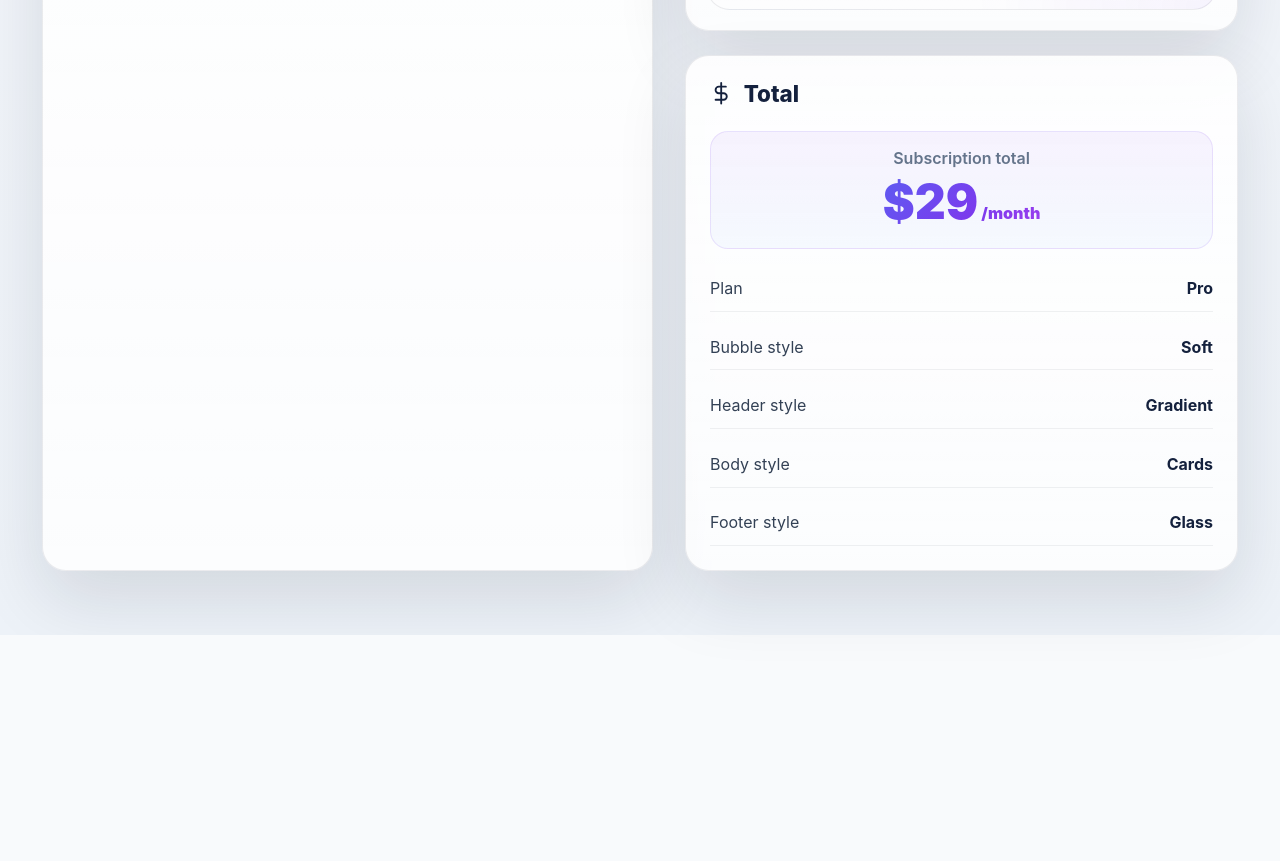
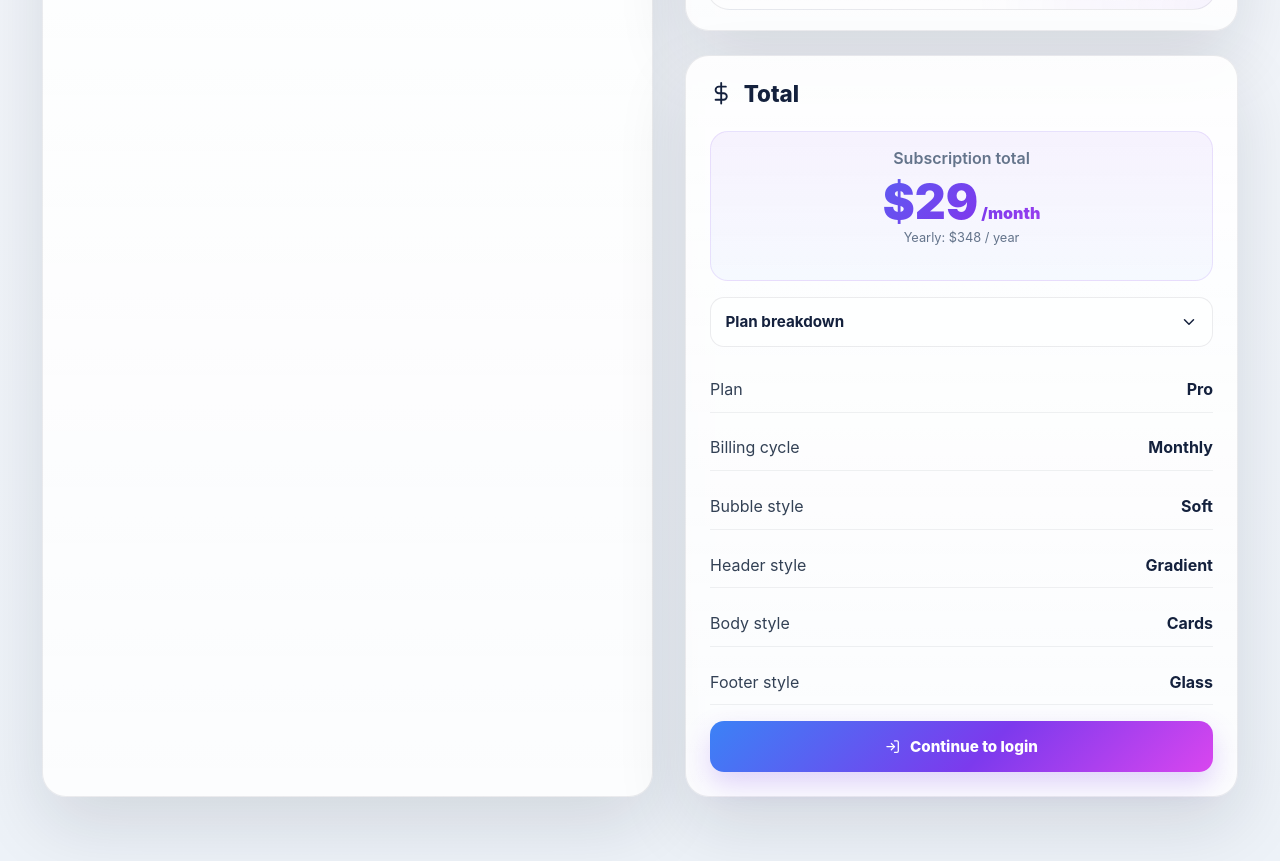
Before and after one commit to WhisperStudio/vintrachat_xoxo, a Next.js app in the folder my-app/: page /landings/guest/chatWidget in a window 1280 px wide. Shown: the part 1100-1961 px from the top of the page. Before the commit the page ends 1735 px from the top, so only its background shows below. Built offline with nearby package versions, Linux system fonts and the light colour scheme.

Commit message:
Fix yearly calculation and use infinity icon for highlighted features

```diff
--- a/my-app/src/app/landings/guest/chatWidget/ChatWidget.css
+++ b/my-app/src/app/landings/guest/chatWidget/ChatWidget.css
@@ -553,6 +553,12 @@ position: relative;
   margin-left: 0.2rem;
 }
 
+.yearly-note {
+  margin-top: 0.25rem;
+  font-size: 0.8rem;
+  color: var(--muted);
+}
+
 .summary-list {
   display: flex;
   flex-direction: column;
@@ -629,6 +635,151 @@ position: relative;
   display: block;
 }
 
+.option-grid-2 {
+  grid-template-columns: repeat(2, 1fr);
+}
+
+.feature-icon {
+  width: 18px;
+  height: 18px;
+  min-width: 18px;
+}
+
+.feature-item .feature-icon {
+  color: inherit;
+}
+
+.feature-item.included .feature-icon {
+  color: #16a34a;
+}
+
+.feature-item.excluded .feature-icon {
+  color: #dc2626;
+}
+
+.feature-item.highlight .feature-icon {
+  color: #7c3aed;
+}
+
+.feature-item.highlight .feature-icon.highlight {
+  font-size: 1.1rem;
+}
+
+.breakdown-section {
+  margin-bottom: 1.2rem;
+  padding: 0.9rem;
+  border: 1px solid rgba(15, 23, 42, 0.08);
+  border-radius: 14px;
+  background: rgba(255, 255, 255, 0.5);
+}
+
+.breakdown-toggle {
+  width: 100%;
+  display: flex;
+  align-items: center;
+  justify-content: space-between;
+  gap: 0.75rem;
+  padding: 0;
+  background: transparent;
+  border: none;
+  color: var(--text);
+  cursor: pointer;
+  font-weight: 700;
+  font-size: 0.95rem;
+  text-align: left;
+  transition: opacity 0.25s ease;
+}
+
+.breakdown-toggle:hover {
+  opacity: 0.85;
+}
+
+.breakdown-toggle svg {
+  width: 18px;
+  height: 18px;
+  transition: transform 0.25s ease;
+}
+
+.breakdown-content {
+  margin-top: 0.9rem;
+  padding-top: 0.9rem;
+  border-top: 1px solid rgba(15, 23, 42, 0.06);
+  animation: fadeInUp 0.3s ease;
+}
+
+.breakdown-content h4 {
+  margin: 0 0 0.75rem;
+  font-size: 0.95rem;
+  color: var(--text);
+  text-transform: capitalize;
+}
+
+.breakdown-list {
+  margin: 0;
+  padding: 0;
+  list-style: none;
+  display: flex;
+  flex-direction: column;
+  gap: 0.6rem;
+}
+
+.breakdown-item {
+  display: flex;
+  align-items: center;
+  justify-content: space-between;
+  gap: 0.75rem;
+  font-size: 0.88rem;
+  color: var(--text-soft);
+  padding: 0.6rem 0;
+}
+
+.breakdown-feature {
+  flex: 1;
+  color: var(--text-soft);
+}
+
+.breakdown-icon {
+  width: 16px;
+  height: 16px;
+  min-width: 16px;
+}
+
+.breakdown-item.included .breakdown-icon {
+  color: #16a34a;
+}
+
+.breakdown-item.excluded .breakdown-icon {
+  color: #dc2626;
+}
+
+.breakdown-item.highlight .breakdown-icon {
+  color: #7c3aed;
+}
+
+.continue-btn {
+  width: 100%;
+  margin-top: 1rem;
+  border: none;
+  border-radius: 14px;
+  padding: 1rem 1.2rem;
+  background: var(--brand-grad);
+  color: #fff;
+  font-weight: 800;
+  font-size: 0.95rem;
+  cursor: pointer;
+  display: flex;
+  align-items: center;
+  justify-content: center;
+  gap: 0.6rem;
+  box-shadow: 0 12px 28px rgba(124, 58, 237, 0.22);
+  transition: transform 0.2s ease, box-shadow 0.2s ease;
+}
+
+.continue-btn:hover {
+  transform: translateY(-2px);
+  box-shadow: 0 14px 32px rgba(124, 58, 237, 0.28);
+}
+
 @media (max-width: 1080px) {
   .chatbuilder-grid {
     grid-template-columns: 1fr;
--- a/my-app/src/app/landings/guest/chatWidget/page.tsx
+++ b/my-app/src/app/landings/guest/chatWidget/page.tsx
@@ -9,11 +9,16 @@ import {
   FiCheckCircle,
   FiChevronDown,
   FiChevronUp,
+  FiCheck,
+  FiX,
+  FiLogIn,
 } from 'react-icons/fi'
+import { FaInfinity } from 'react-icons/fa'
 import './ChatWidget.css'
 import Header from '@/components/header'
 
 type Plan = 'free' | 'pro' | 'business'
+type BillingCycle = 'monthly' | 'yearly'
 type BubbleStyle = 'rounded' | 'soft' | 'sharp'
 type HeaderStyle = 'minimal' | 'gradient' | 'dark'
 type BodyStyle = 'clean' | 'cards' | 'airy'
@@ -21,16 +26,17 @@ type FooterStyle = 'simple' | 'glass' | 'bordered'
 
 type InputsState = {
   plan: Plan
+  billingCycle: BillingCycle
   bubbleStyle: BubbleStyle
   headerStyle: HeaderStyle
   bodyStyle: BodyStyle
   footerStyle: FooterStyle
 }
 
-const planPrices: Record<Plan, number> = {
-  free: 0,
-  pro: 29,
-  business: 59,
+const planPrices: Record<Plan, { monthly: number; yearly: number }> = {
+  free: { monthly: 0, yearly: 0 },
+  pro: { monthly: 29, yearly: 29 * 12 },
+  business: { monthly: 59, yearly: 59 * 12 },
 }
 
 const planFeatures: Record<Plan, Array<{ label: string; status: 'included' | 'excluded' | 'highlight' }>> = {
@@ -61,6 +67,7 @@ const planFeatures: Record<Plan, Array<{ label: string; status: 'included' | 'ex
 export default function ChatWidgetBuilder() {
   const [inputs, setInputs] = useState<InputsState>({
     plan: 'pro',
+    billingCycle: 'monthly',
     bubbleStyle: 'soft',
     headerStyle: 'gradient',
     bodyStyle: 'cards',
@@ -74,6 +81,8 @@ export default function ChatWidgetBuilder() {
     body: false,
     footer: false,
   })
+
+  const [showBreakdown, setShowBreakdown] = useState(false)
 
   const [isChatOpen, setIsChatOpen] = useState(false)
   const [messages, setMessages] = useState([
@@ -95,7 +104,7 @@ export default function ChatWidgetBuilder() {
     }
   }
 
-  const total = useMemo(() => planPrices[inputs.plan], [inputs.plan])
+  const total = useMemo(() => planPrices[inputs.plan][inputs.billingCycle], [inputs.plan, inputs.billingCycle])
 
   const updateInput = <K extends keyof InputsState>(key: K, value: InputsState[K]) => {
     setInputs((prev) => ({ ...prev, [key]: value }))
@@ -104,6 +113,7 @@ export default function ChatWidgetBuilder() {
   const resetBuilder = () => {
     setInputs({
       plan: 'pro',
+      billingCycle: 'monthly',
       bubbleStyle: 'soft',
       headerStyle: 'gradient',
       bodyStyle: 'cards',
@@ -174,12 +184,43 @@ export default function ChatWidgetBuilder() {
                         <li key={feature.label} className={`feature-item ${feature.status}`}>
                           <span className="feature-dot" />
                           <span className="feature-label">{feature.label}</span>
-                          {feature.status === 'included' && <span className="feature-mark">???</span>}
-                          {feature.status === 'excluded' && <span className="feature-mark">???</span>}
-                          {feature.status === 'highlight' && <span className="feature-mark">???</span>}
+                          {feature.status === 'included' && <FiCheck className="feature-icon" />}
+                          {feature.status === 'excluded' && <FiX className="feature-icon" />}
+                          {feature.status === 'highlight' && <FaInfinity className="feature-icon highlight" />}
                         </li>
                       ))}
                     </ul>
+                  </label>
+                ))}
+              </div>
+            </div>
+
+            <div className="group">
+              <button
+                type="button"
+                className={`dropbtn ${openSections.bubble ? 'open' : ''}`}
+                onClick={() => toggleSection('bubble')}
+              >
+                <span className="label">Billing cycle</span>
+                <span className="dropbtn-icon">
+                  {openSections.bubble ? <FiChevronUp /> : <FiChevronDown />}
+                </span>
+              </button>
+
+              <div className={`option-grid option-grid-2 dropdown-content`}>
+                {(['monthly', 'yearly'] as BillingCycle[]).map((cycle) => (
+                  <label
+                    key={cycle}
+                    className={`option-card ${inputs.billingCycle === cycle ? 'checked' : ''}`}
+                  >
+                    <input
+                      type="radio"
+                      name="billingCycle"
+                      checked={inputs.billingCycle === cycle}
+                      onChange={() => updateInput('billingCycle', cycle)}
+                    />
+                    <span className="option-title">{cycle === 'monthly' ? 'Monthly' : 'Yearly'}</span>
+                    <span className="option-desc">{cycle === 'monthly' ? 'Billed every month' : 'Billed once a year'}</span>
                   </label>
                 ))}
               </div>
@@ -373,14 +414,50 @@ export default function ChatWidgetBuilder() {
                 <p className="total-label">Subscription total</p>
                 <h3 className="total-price">
                   ${total}
-                  <span>/month</span>
+                  <span>/{inputs.billingCycle === 'monthly' ? 'month' : 'year'}</span>
                 </h3>
+                {inputs.billingCycle === 'monthly' && (
+                  <p className="yearly-note">Yearly: ${planPrices[inputs.plan].yearly} / year</p>
+                )}
+              </div>
+
+              <div className="breakdown-section">
+                <button
+                  type="button"
+                  className="breakdown-toggle"
+                  onClick={() => setShowBreakdown(!showBreakdown)}
+                >
+                  <span>Plan breakdown</span>
+                  {showBreakdown ? <FiChevronUp /> : <FiChevronDown />}
+                </button>
+
+                {showBreakdown && (
+                  <div className="breakdown-content">
+                    <h4>{inputs.plan.charAt(0).toUpperCase() + inputs.plan.slice(1)} Plan</h4>
+                    <ul className="breakdown-list">
+                      {planFeatures[inputs.plan].map((feature) => (
+                        <li key={feature.label} className={`breakdown-item ${feature.status}`}>
+                          <span className="breakdown-feature">{feature.label}</span>
+                          <span className="breakdown-status">
+                            {feature.status === 'included' && <FiCheck className="breakdown-icon" />}
+                            {feature.status === 'excluded' && <FiX className="breakdown-icon" />}
+                            {feature.status === 'highlight' && <FaInfinity className="breakdown-icon highlight" />}
+                          </span>
+                        </li>
+                      ))}
+                    </ul>
+                  </div>
+                )}
               </div>
 
               <div className="summary-list">
                 <div className="summary-row">
                   <span>Plan</span>
                   <strong>{inputs.plan}</strong>
+                </div>
+                <div className="summary-row">
+                  <span>Billing cycle</span>
+                  <strong>{inputs.billingCycle}</strong>
                 </div>
                 <div className="summary-row">
                   <span>Bubble style</span>
@@ -399,6 +476,10 @@ export default function ChatWidgetBuilder() {
                   <strong>{inputs.footerStyle}</strong>
                 </div>
               </div>
+
+              <button className="continue-btn" type="button">
+                <FiLogIn /> Continue to login
+              </button>
             </div>
           </div>
         </div>
```
